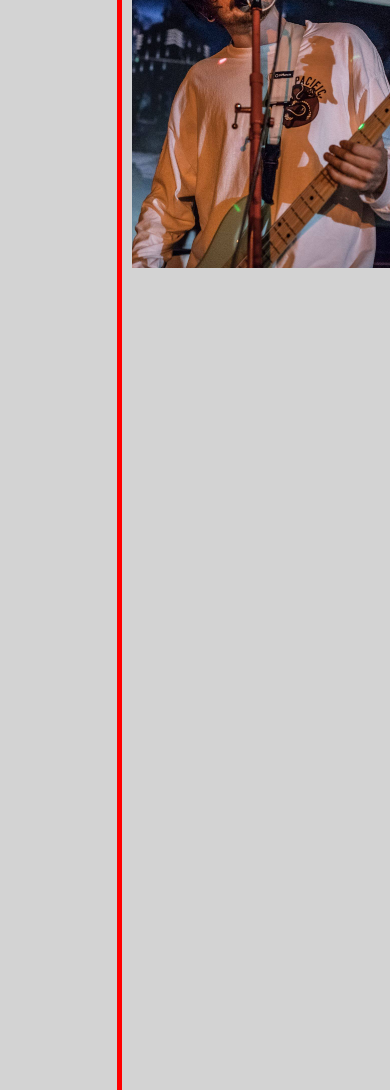
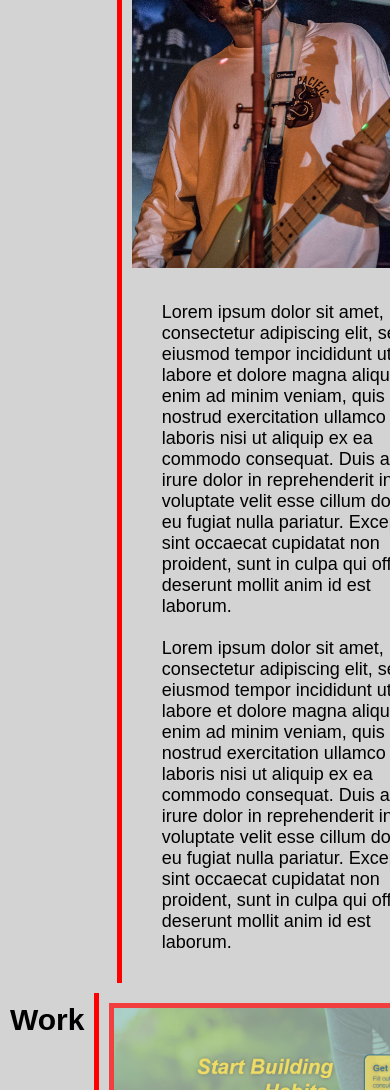
Before and after one commit to seene3/My-Portfolio, a plain HTML site: page index.html in a window 390 px wide. Shown: the part 583-1673 px from the top of the page. Drawn offline with Linux system fonts and the light colour scheme.

Commit message:
added media query

```diff
--- a/assets/css/style.css
+++ b/assets/css/style.css
@@ -186,3 +186,9 @@ header nav ul {
     display: flex;
     width: 88.5vw;
 }
+
+@media screen and (max-width: 768px) {
+    .about-me article {
+        display: block;
+    }
+}
--- a/index.html
+++ b/index.html
@@ -2,6 +2,7 @@
 <html lang="en">
   <head>
     <meta charset="utf-8" />
+    <meta name="viewport" content="width=device-width, initial-scale=1.0" />
     <link rel="stylesheet" href="./assets/css/style.css">
     <title>Sean Gillespie Portfolio</title>
   </head>
```
